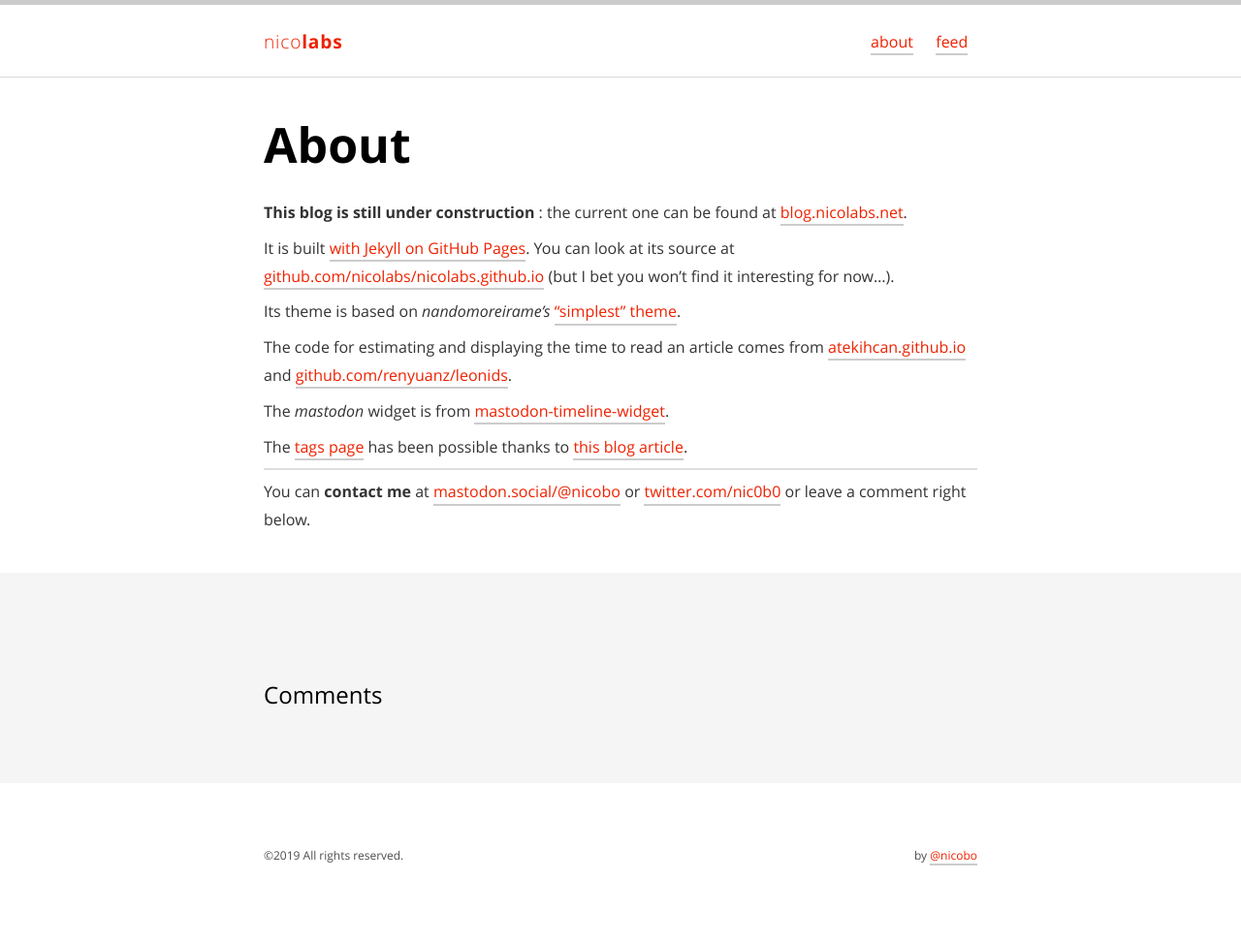
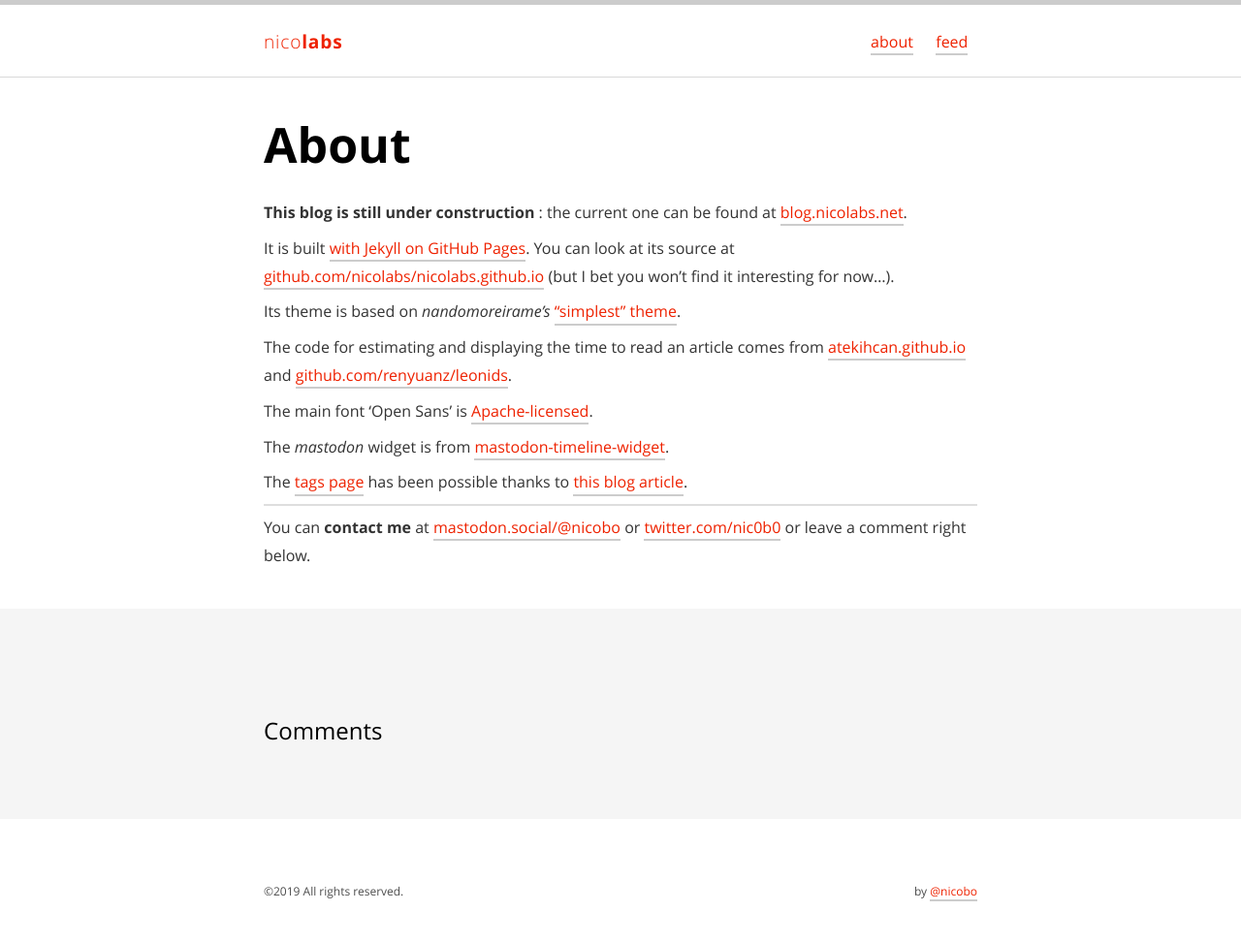
Before and after one commit to nicolabs/nicolabs.net, a Jekyll site: the page built from about.md, in a window 1280 px wide. Shown: the whole page at 97% size. Built offline with Jekyll 4.4.1, drawn with Linux system fonts in a browser that asks for light colours; comment, search, counter and statistics services are not loaded; before the commit the page ends 936 px from its top, so only the background shows below that.

Commit message:
Added font's license

```diff
--- a/about.md
+++ b/about.md
@@ -12,6 +12,8 @@ Its theme is based on *nandomoreirame's* ["simplest" theme](https://github.com/n
 
 The code for estimating and displaying the time to read an article comes from [atekihcan.github.io](http://atekihcan.github.io/blog/2014/reading-time-estimate-in-jekyll) and [github.com/renyuanz/leonids](https://github.com/renyuanz/leonids).
 
+The main font 'Open Sans' is [Apache-licensed](/assets/fonts/opensans/Apache License.txt).
+
 The *mastodon* widget is from [mastodon-timeline-widget](https://github.com/nicolabs/mastodon-timeline-widget).
 
 The [tags page](/tags) has been possible thanks to [this blog article](https://codinfox.github.io/dev/2015/03/06/use-tags-and-categories-in-your-jekyll-based-github-pages/).
```
